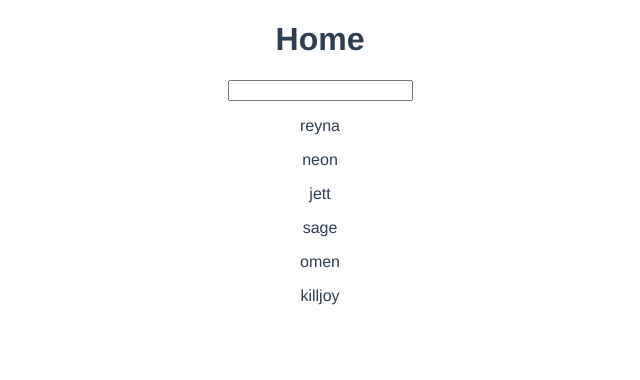
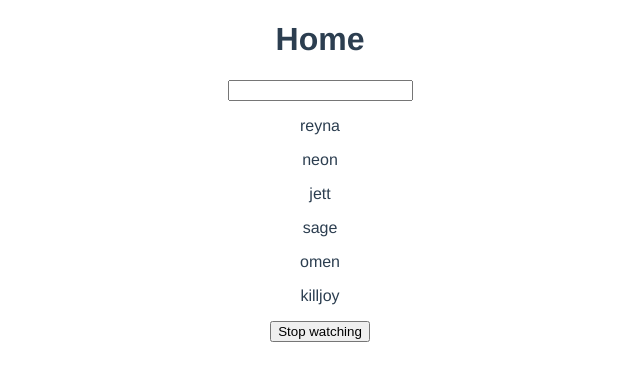
Before and after one commit to NguyenQuocBaoSaltedPeppered/vuejs, a Vue app in the folder locodedi-blog/: page / in a window 1280 px wide. Shown: the top 380 px of the page, without its empty margins (320-960 px from the left). Built offline with nearby package versions, Linux system fonts and the light colour scheme.

Commit message:
Feat: [STUDY] watch and watchEffect

```diff
--- a/locodedi-blog/src/views/HomeView.vue
+++ b/locodedi-blog/src/views/HomeView.vue
@@ -5,11 +5,12 @@
     <div v-for="name in matchingNames" :key="name" class="nameList">
       <p>{{ name }}</p>
     </div>
+    <button @click="stopWatching">Stop watching</button>
   </div>
 </template>
 
 <script>
-import { computed, ref } from 'vue';
+import { computed, ref, watch, watchEffect } from 'vue';
 
 export default {
   name: 'HomeView',
@@ -17,10 +18,27 @@ export default {
     const names = ref(['reyna', 'neon', 'jett', 'sage', 'omen', 'killjoy']);
     const searchTerms = ref('');
 
+    // Không chạy lúc đầu, chỉ chạy khi searchTerms thay đổi
+    const stopWatch = watch(searchTerms, () => {
+      console.log('Watch funciton');
+    })
+
+    // Chạy lần đầu tiên và chạy lại khi giá trị bên trong hàm bị thay đổi
+    // Ở đây là mỗi lần gõ, searchTerms thay đổi giá trị và vì nó đang nằm
+    // trong hàm này, watchEffect sẽ biết được.
+    const stopWatchEffect = watchEffect(() => {
+      console.log('WatchEffect function ', searchTerms.value)
+    })
+
+    const stopWatching = () => {
+      stopWatch();
+      stopWatchEffect();
+    }
+
     const matchingNames = computed(() => {
       return names.value.filter((name) => name.includes(searchTerms.value));
     })
-    return { names, searchTerms, matchingNames };
+    return { searchTerms, matchingNames, stopWatch, stopWatchEffect, stopWatching };
   },
 }
 </script>
```
